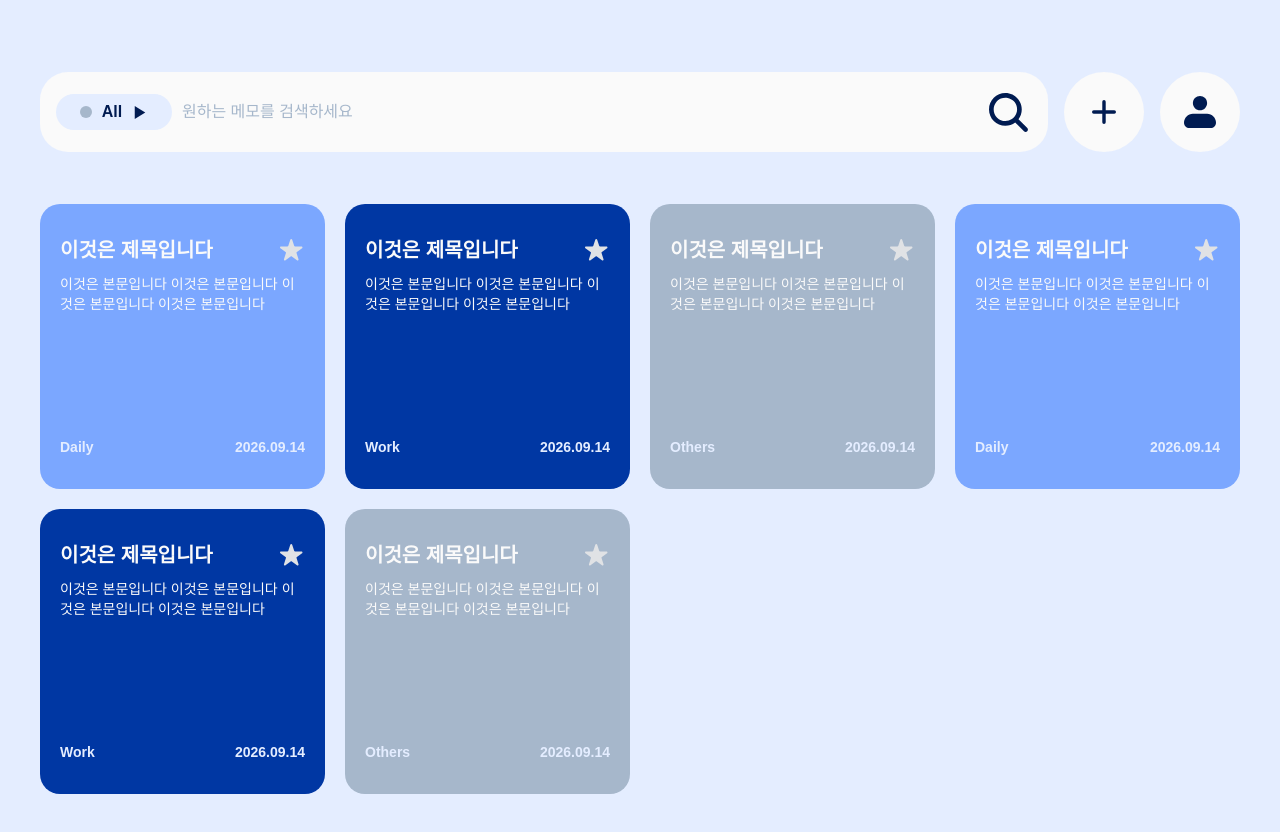
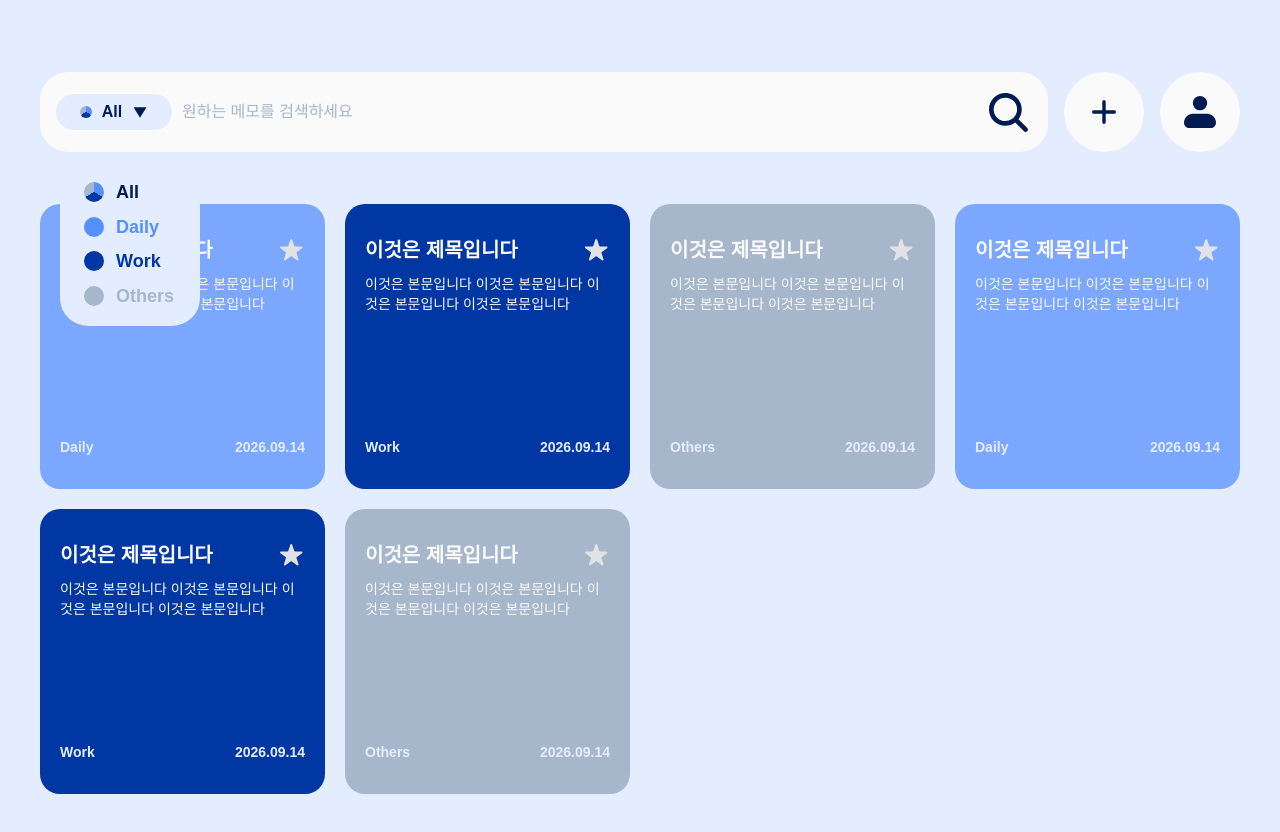
Before and after one commit to CEOS-Developers/react-memo-24th, a React (Vite) app: page / in a window 1280 px wide. Both pictures are taken after a click on the button "All". Shown: the top 832 px of the page. Built offline with nearby package versions, Linux system fonts and the light colour scheme.

Commit message:
feat: 메모 카테고리 필터 기능 구현

```diff
--- a/src/App.jsx
+++ b/src/App.jsx
@@ -1,32 +1,57 @@
-import { useState } from "react";
-import EmptyState from "./components/EmptyState.jsx";
-import Header from "./components/Header.jsx";
-import MemoList from "./components/MemoList.jsx";
-import initialMemos from "./data/initialMemos.js";
+import { useState } from 'react'
+import EmptyState from './components/EmptyState.jsx'
+import Header from './components/Header.jsx'
+import MemoList from './components/MemoList.jsx'
+import initialMemos from './data/initialMemos.js'
 
 function App() {
-  const [memos, setMemos] = useState(initialMemos);
-  const hasMemos = memos.length > 0;
+  const [memos, setMemos] = useState(initialMemos)
+  const [selectedCategory, setSelectedCategory] = useState('All')
+
+  const hasMemos = memos.length > 0
+
+  const visibleMemos =
+    selectedCategory === 'All'
+      ? memos
+      : memos.filter((memo) => memo.category === selectedCategory)
+
   const handleTogglePin = (memoId) => {
     setMemos((currentMemos) =>
       currentMemos.map((memo) =>
-        memo.id === memoId ? { ...memo, isPinned: !memo.isPinned } : memo,
+        memo.id === memoId
+          ? { ...memo, isPinned: !memo.isPinned }
+          : memo,
       ),
-    );
-  };
+    )
+  }
+
+  const handleSelectCategory = (category) => {
+    setSelectedCategory(category)
+  }
+
   return (
     <main className="min-h-screen bg-blue-01 px-6 py-[72px] font-sans">
       <div
         className={`mx-auto flex w-full max-w-[1200px] flex-col ${
-          hasMemos ? "gap-[52px]" : "gap-[76px]"
+          hasMemos ? 'gap-[52px]' : 'gap-[76px]'
         }`}
       >
-        <Header />
+        <Header
+          selectedCategory={selectedCategory}
+          onSelectCategory={handleSelectCategory}
+        />
 
-        {hasMemos ? <MemoList memos={memos} onTogglePin={handleTogglePin} /> : <EmptyState />}
+        {hasMemos ? (
+          <MemoList
+            memos={visibleMemos}
+            onTogglePin={handleTogglePin}
+          />
+        ) : (
+          <EmptyState />
+        )}
       </div>
     </main>
-  );
+  )
 }
 
-export default App;
+export default App
--- a/src/components/Header.jsx
+++ b/src/components/Header.jsx
@@ -3,10 +3,13 @@ import profileIcon from '../assets/profile.svg'
 import IconButton from './IconButton.jsx'
 import SearchBar from './SearchBar.jsx'
 
-function Header() {
+function Header({ selectedCategory, onSelectCategory }) {
   return (
     <header className="flex w-full items-center gap-4">
-      <SearchBar />
+      <SearchBar
+        selectedCategory={selectedCategory}
+        onSelectCategory={onSelectCategory}
+      />
 
       <div className="flex shrink-0 gap-4">
         <IconButton
--- a/src/components/SearchBar.jsx
+++ b/src/components/SearchBar.jsx
@@ -1,18 +1,21 @@
-import searchIcon from '../assets/search.svg'
-import IconButton from './IconButton.jsx'
-import TagFilter from './TagFilter.jsx'
+import searchIcon from "../assets/search.svg";
+import IconButton from "./IconButton.jsx";
+import TagFilter from "./TagFilter.jsx";
 
-function SearchBar() {
+function SearchBar({ selectedCategory, onSelectCategory }) {
   const handleSubmit = (event) => {
-    event.preventDefault()
-  }
+    event.preventDefault();
+  };
 
   return (
     <form
       className="flex h-20 min-w-0 flex-1 items-center gap-[10px] rounded-[28px] bg-white-00 p-4"
       onSubmit={handleSubmit}
     >
-      <TagFilter />
+      <TagFilter
+        selectedCategory={selectedCategory}
+        onSelectCategory={onSelectCategory}
+      />
 
       <input
         className="min-w-0 flex-1 bg-transparent text-field-medium font-regular text-black-00 outline-none placeholder:text-gray-02"
@@ -28,7 +31,7 @@ function SearchBar() {
         className="h-12 w-12 shrink-0 hover:bg-blue-01 [&_img]:h-[39px] [&_img]:w-[39px]"
       />
     </form>
-  )
+  );
 }
 
-export default SearchBar
+export default SearchBar;
--- a/src/components/TagFilter.jsx
+++ b/src/components/TagFilter.jsx
@@ -1,20 +1,96 @@
-import tagArrowIcon from '../assets/tag-arrow.svg'
+import { useEffect, useRef, useState } from "react";
+import tagArrowIcon from "../assets/tag-arrow.svg";
+import CATEGORY_STYLES, { CATEGORIES } from "../constants/categoryStyles.js";
 
-function TagFilter() {
+function TagFilter({ selectedCategory, onSelectCategory }) {
+  const [isOpen, setIsOpen] = useState(false);
+  const filterRef = useRef(null);
+  const selectedStyle = CATEGORY_STYLES[selectedCategory];
+
+  useEffect(() => {
+    if (!isOpen) {
+      return undefined;
+    }
+
+    const handleOutsideClick = (event) => {
+      if (filterRef.current && !filterRef.current.contains(event.target)) {
+        setIsOpen(false);
+      }
+    };
+
+    const handleEscapeKey = (event) => {
+      if (event.key === "Escape") {
+        setIsOpen(false);
+      }
+    };
+
+    document.addEventListener("mousedown", handleOutsideClick);
+    document.addEventListener("keydown", handleEscapeKey);
+
+    return () => {
+      document.removeEventListener("mousedown", handleOutsideClick);
+      document.removeEventListener("keydown", handleEscapeKey);
+    };
+  }, [isOpen]);
+
+  const handleSelect = (category) => {
+    onSelectCategory(category);
+    setIsOpen(false);
+  };
+
+  return (
+    <div ref={filterRef} className="relative shrink-0">
+      <button
+        type="button"
+        className={`flex h-9 w-[116px] items-center justify-center gap-[10px] whitespace-nowrap rounded-full bg-blue-01 px-4 text-action-small font-extrabold hover:bg-blue-02 focus-visible:outline-2 focus-visible:outline-blue-05 ${selectedStyle.text}`}
+        aria-haspopup="listbox"
+        aria-expanded={isOpen}
+        onClick={() => setIsOpen((currentIsOpen) => !currentIsOpen)}
+      >
+        <span
+          className={`h-3 w-3 shrink-0 rounded-full ${selectedStyle.accent}`}
+          aria-hidden="true"
+        />
+        <span>{selectedCategory}</span>
+        <img
+          className={`h-[13px] w-4 ${
+            isOpen ? "rotate-90" : "rotate-0"
+          }`}
+          src={tagArrowIcon}
+          alt=""
+        />
+      </button>
+
+      {isOpen && (
+        <div
+          className="absolute top-[68px] left-1 z-10 flex h-[164px] w-[140px] flex-col justify-between rounded-[28px] bg-blue-01 px-6 py-4"
+          role="listbox"
+          aria-label="메모 카테고리"
+        >
+          {CATEGORIES.map((category) => {
+            const categoryStyle = CATEGORY_STYLES[category];
+
             return (
               <button
+                key={category}
                 type="button"
-      className="flex h-9 w-[116px] shrink-0 items-center justify-center gap-[10px] whitespace-nowrap rounded-full bg-blue-01 px-4 text-action-small font-extrabold text-blue-07 hover:bg-blue-02 focus-visible:outline-2 focus-visible:outline-blue-05"
-      aria-expanded="false"
+                role="option"
+                aria-selected={selectedCategory === category}
+                className={`flex items-center gap-3 bg-transparent text-action-medium font-extrabold ${categoryStyle.text}`}
+                onClick={() => handleSelect(category)}
               >
                 <span
-        className="h-3 w-3 rounded-full bg-gray-02"
+                  className={`h-5 w-5 shrink-0 rounded-full ${categoryStyle.accent}`}
                   aria-hidden="true"
                 />
-      <span>All</span>
-      <img className="h-[13px] w-4" src={tagArrowIcon} alt="" />
+                <span>{category}</span>
               </button>
-  )
+            );
+          })}
+        </div>
+      )}
+    </div>
+  );
 }
 
-export default TagFilter
+export default TagFilter;
--- a/src/constants/categoryStyles.js
+++ b/src/constants/categoryStyles.js
@@ -1,4 +1,11 @@
+export const CATEGORIES = ['All', 'Daily', 'Work', 'Others']
+
 const CATEGORY_STYLES = {
+  All: {
+    accent:
+      'bg-[conic-gradient(var(--color-blue-04)_0deg_120deg,var(--color-blue-06)_120deg_240deg,var(--color-gray-02)_240deg_360deg)]',
+    text: 'text-blue-07',
+  },
   Daily: {
     card: 'bg-blue-03',
     accent: 'bg-blue-04',
```
Lines whose indentation alone changed are shown as unchanged.
